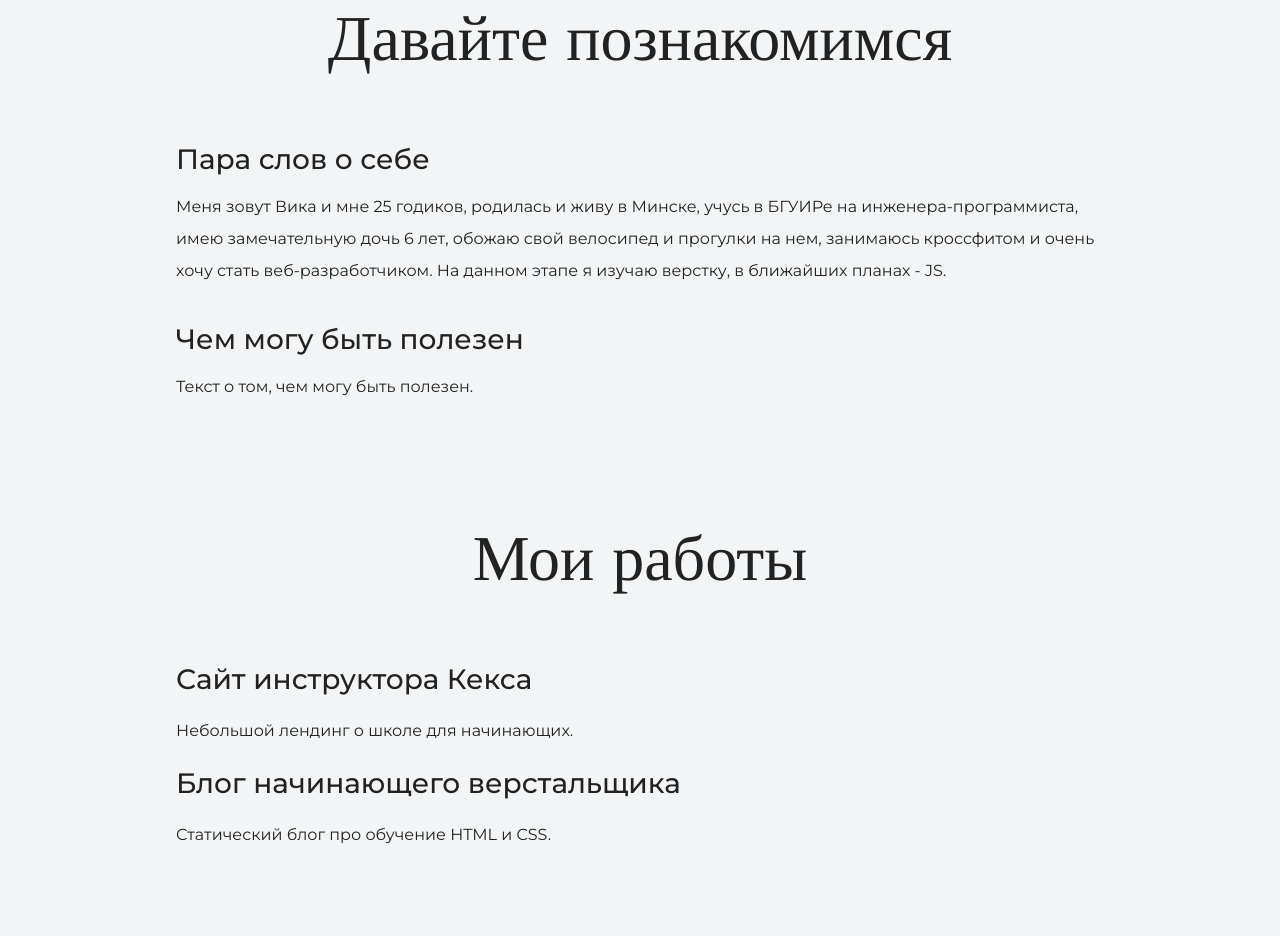
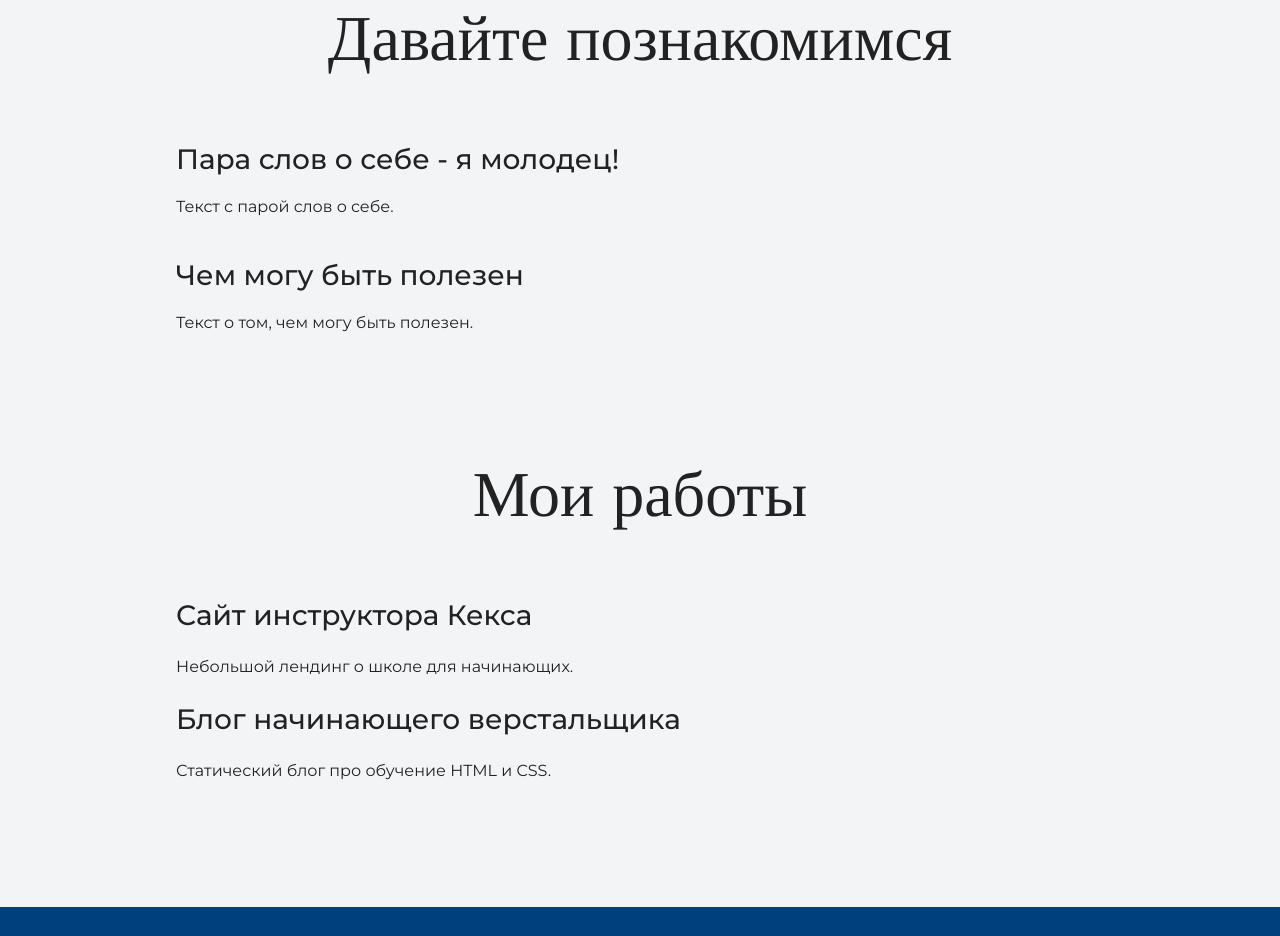
Before and after one commit to Gontarenok/my_portfolio, a plain HTML site: page index.html in a window 1280 px wide. Shown: the part 1161-2097 px from the top of the page. Drawn offline with nearby package versions, Linux system fonts and the light colour scheme.

```diff
--- a/index.html
+++ b/index.html
@@ -26,8 +26,8 @@
     <section class="intro">
       <div class="container">
       <h2 class="subheading">Давайте познакомимся</h2>
-      <h3>Пара слов о себе</h3>
-      <p>Меня зовут Вика и мне 25 годиков, родилась и живу в Минске, учусь в БГУИРе на инженера-программиста, имею замечательную дочь 6 лет, обожаю свой велосипед и прогулки на нем, занимаюсь кроссфитом и очень хочу стать веб-разработчиком. На данном этапе я изучаю верстку, в ближайших планах - JS.</p>
+      <h3>Пара слов о себе - я молодец!</h3>
+      <p>Текст с парой слов о себе.</p>
       <h3>Чем могу быть полезен</h3>
       <p>Текст о том, чем могу быть полезен.</p>
       </div>
--- /dev/null
+++ b/outlines.css
@@ -0,0 +1,132 @@
+html,
+body {
+  margin: 0;
+  font-family: "Arial", sans-serif;
+  font-size: 14px;
+  line-height: 20px;
+}
+
+body {
+  min-width: 430px;
+  border: 2px dashed #c7e4ff;
+}
+
+html::before,
+body::before,
+header::before,
+footer::before,
+main::before {
+  color: #7fc1ff;
+}
+
+main,
+header,
+footer {
+  background-color: #f3faff;
+  border: 2px solid #7fc1ff;
+}
+
+nav,
+section,
+article,
+aside {
+  background-color: #f9f7ff;
+  border: 2px solid #9779ec;
+}
+
+nav::before,
+section::before,
+article::before,
+aside::before {
+  color: #9779ec;
+}
+
+h1,
+h2,
+h3 {
+  font-size: 18px;
+  background-color: #ffffff;
+  border: 2px solid #ff994f;
+}
+
+h1::before {
+  content: "h1";
+  color: #ff994f;
+}
+
+h2::before {
+  content: "h2";
+  color: #ff994f;
+}
+
+h3::before {
+  content: "h3";
+  color: #ff994f;
+}
+
+p {
+  background-color: #ffffff;
+  border: 2px solid #f36dff;
+}
+
+p::before {
+  color: #f36dff;
+  content: "p";
+}
+
+* {
+  position: relative;
+  padding: 25px 25px 20px;
+  margin: 0;
+  border-radius: 4px;
+}
+
+*:not(:last-child) {
+  margin-bottom: 20px;
+}
+
+*::before {
+  position: absolute;
+  top: 8px;
+  left: 10px;
+  font-weight: 700;
+  font-size: 11px;
+  line-height: 10px;
+  letter-spacing: 0.04em;
+}
+
+html::before {
+  content: "html";
+}
+
+body::before {
+  content: "body";
+}
+
+main::before {
+  content: "main";
+}
+
+header::before {
+  content: "header";
+}
+
+footer::before {
+  content: "footer";
+}
+
+section::before {
+  content: "section";
+}
+
+article::before {
+  content: "article";
+}
+
+aside::before {
+  content: "aside";
+}
+
+nav::before {
+  content: "nav";
+}
```
Also changed, not shown: files/project.jpg (added), files/user.jpg (added), img/hero-bg.jpg (added), img/icon-css.svg (added), img/icon-email-footer.svg (added), img/icon-email-header.svg (added), img/icon-html.svg (added), img/icon-phone-footer.svg (added), img/icon-phone-header.svg (added).
